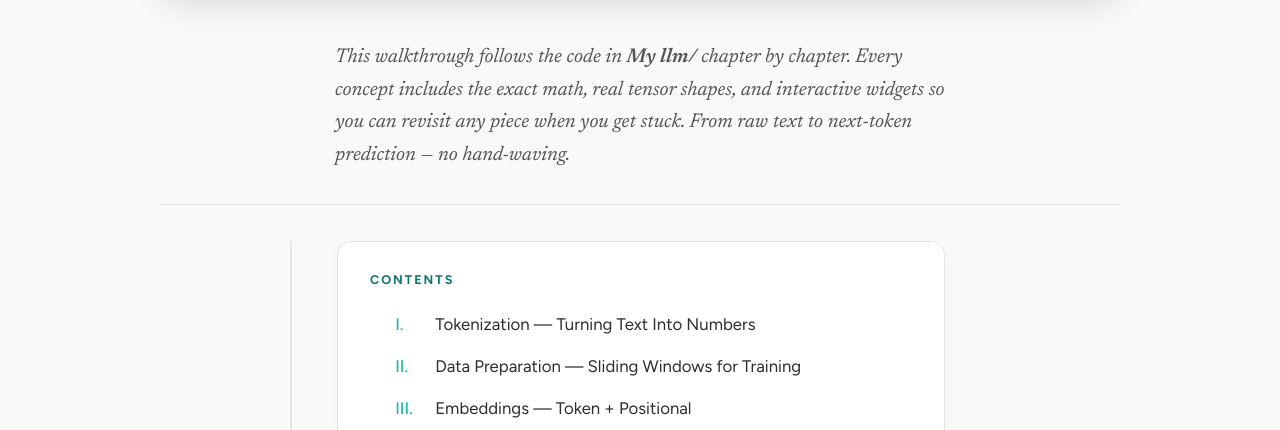
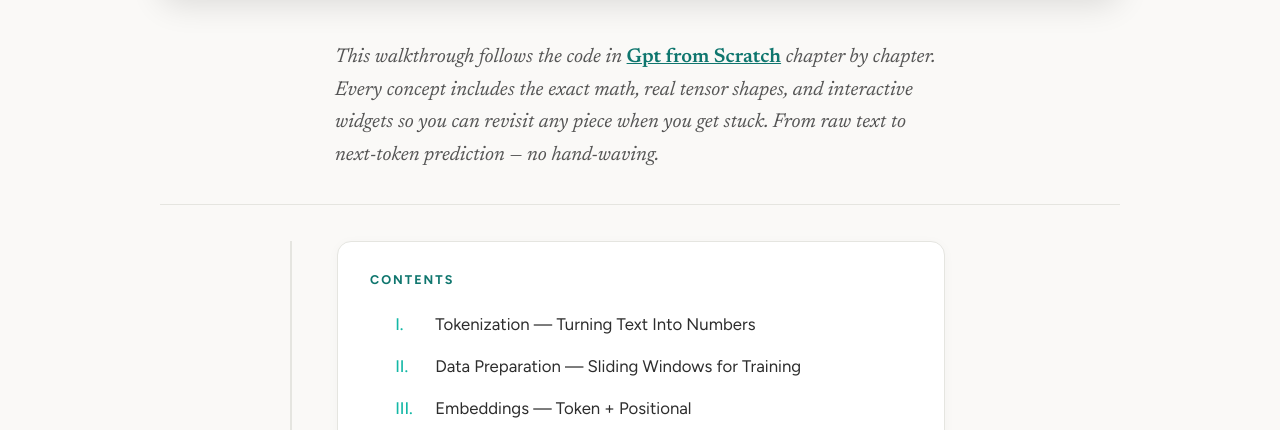
Before and after one commit to IrriDileepKumar/LearningCurve, a plain HTML site: page src/gpt-internals/index.html in a window 1280 px wide. Shown: the part 358-788 px from the top of the page. Drawn offline with Linux system fonts and the light colour scheme.

Commit message:
Link updated

```diff
--- a/src/gpt-internals/index.html
+++ b/src/gpt-internals/index.html
@@ -272,7 +272,7 @@
 </header>
 
 <div class="nutshell">
-  This walkthrough follows the code in <strong>My&nbsp;llm/</strong> chapter by chapter.
+  This walkthrough follows the code in <a href="https://github.com/IrriDileepKumar/Gpt-from-Scratch" target="_blank" style="font-weight:600; font-style:normal;">Gpt from Scratch</a> chapter by chapter.
   Every concept includes the exact math, real tensor shapes, and interactive widgets
   so you can revisit any piece when you get stuck. From raw text to next-token prediction &mdash; no hand-waving.
 </div>
@@ -313,7 +313,7 @@
   <p>In <code>simpleTokenizer.py</code>, we built a tiny hand-crafted vocabulary:</p>
 
   <div class="code-block">
-    <span class="file">My llm/chapter2/encoders/simpleTokenizer.py</span>
+    <span class="file"><a href="https://github.com/IrriDileepKumar/Gpt-from-Scratch/blob/main/chapter2/encoders/simpleTokenizer.py" target="_blank" style="color:inherit;text-decoration:none;">Gpt from Scratch / chapter2 / encoders / simpleTokenizer.py</a></span>
 <span class="cm"># vocabulary mapping</span>
 vocabulary = {<span class="str">'&lt;pad&gt;'</span>:<span class="num">0</span>, <span class="str">'&lt;unk&gt;'</span>:<span class="num">1</span>, <span class="str">'&lt;s&gt;'</span>:<span class="num">2</span>, <span class="str">'&lt;/s&gt;'</span>:<span class="num">3</span>,
               <span class="str">'hello'</span>:<span class="num">4</span>, <span class="str">','</span>:<span class="num">5</span>, <span class="str">'how'</span>:<span class="num">6</span>, <span class="str">'are'</span>:<span class="num">7</span>,
@@ -366,7 +366,7 @@ IDs:    [  1,   5,    6,    7,    8,   9 ]
   <p>A model cannot train on a big text file directly. It needs small batches of numbers with <strong>input/target pairs</strong>. The target is always the input shifted by one &mdash; <em>predict the next token</em>.</p>
 
   <div class="code-block">
-    <span class="file">My llm/chapter2/encoders/data_preparation.py</span>
+    <span class="file"><a href="https://github.com/IrriDileepKumar/Gpt-from-Scratch/blob/main/chapter2/encoders/data_preparation.py" target="_blank" style="color:inherit;text-decoration:none;">Gpt from Scratch / chapter2 / encoders / data_preparation.py</a></span>
 token_ids = tokenizer.encode(text)
 <span class="kw">for</span> i <span class="kw">in</span> range(<span class="num">0</span>, len(token_ids) - max_length, stride):
     input_ids.append(token_ids[i : i + max_length])
@@ -410,7 +410,7 @@ The model learns:
   <p>Token IDs are just arbitrary numbers. <code>nn.Embedding</code> turns each ID into a <strong>dense vector</strong> by looking up a row in a big weight matrix.</p>
 
   <div class="code-block">
-    <span class="file">My llm/chapter2/encoders/TokenEmbedding.py</span>
+    <span class="file"><a href="https://github.com/IrriDileepKumar/Gpt-from-Scratch/blob/main/chapter2/encoders/TokenEmbedding.py" target="_blank" style="color:inherit;text-decoration:none;">Gpt from Scratch / chapter2 / encoders / TokenEmbedding.py</a></span>
 vocab_size = <span class="num">50257</span>     <span class="cm"># GPT-2 tokenizer size</span>
 output_dim = <span class="num">256</span>       <span class="cm"># embedding vector length</span>
 
@@ -471,7 +471,7 @@ Position 3:  E[1464] + P[3]</div>
   <p>Attention lets each word look at every other word and decide <em>how much to listen</em>. In this simplified version, Q = K = V = the input embeddings themselves (no learned projections yet).</p>
 
   <div class="code-block">
-    <span class="file">My llm/Chapter 3 - Self Attention/simpleAttention.py</span>
+    <span class="file"><a href="https://github.com/IrriDileepKumar/Gpt-from-Scratch/blob/main/Chapter%203%20-%20Self%20Attention/simpleAttention.py" target="_blank" style="color:inherit;text-decoration:none;">Gpt from Scratch / Chapter 3 - Self Attention / simpleAttention.py</a></span>
 input_embedding = torch.tensor([
     [<span class="num">0.43</span>, <span class="num">0.15</span>, <span class="num">0.89</span>],   <span class="cm"># Your     (x1)</span>
     [<span class="num">0.55</span>, <span class="num">0.87</span>, <span class="num">0.66</span>],   <span class="cm"># journey  (x2) &lt;- query</span>
@@ -543,7 +543,7 @@ full_context_vector    = weights @ X          <span class="cm"># weighted sum (V
   <p>In simplified attention, Q = K = V (same matrix). Real transformers give each a <strong>separate learned projection</strong> so the model can learn <em>different</em> views for querying, being queried, and carrying information.</p>
 
   <div class="code-block">
-    <span class="file">My llm/Chapter 3 - Self Attention/trainableAttention.py</span>
+    <span class="file"><a href="https://github.com/IrriDileepKumar/Gpt-from-Scratch/blob/main/Chapter%203%20-%20Self%20Attention/trainableAttention.py" target="_blank" style="color:inherit;text-decoration:none;">Gpt from Scratch / Chapter 3 - Self Attention / trainableAttention.py</a></span>
 w_q = nn.Parameter(torch.rand(d_in, d_out))
 w_k = nn.Parameter(torch.rand(d_in, d_out))
 w_v = nn.Parameter(torch.rand(d_in, d_out))
@@ -630,7 +630,7 @@ Step 7:  Context = Weights @ V  shape (N, d_v)</div>
   <p>In GPT, when predicting the next token at position 3, the model must <strong>not</strong> see tokens at positions 4, 5, 6... That would be cheating. Causal attention masks the upper triangle of the score matrix with <code>-inf</code> so future tokens get zero weight after softmax.</p>
 
   <div class="code-block">
-    <span class="file">My llm/Chapter 3 - Self Attention/casualAttention.py</span>
+    <span class="file"><a href="https://github.com/IrriDileepKumar/Gpt-from-Scratch/blob/main/Chapter%203%20-%20Self%20Attention/casualAttention.py" target="_blank" style="color:inherit;text-decoration:none;">Gpt from Scratch / Chapter 3 - Self Attention / casualAttention.py</a></span>
 casual_mask = torch.triu(torch.ones(seq_len, seq_len), diagonal=<span class="num">1</span>).bool()
 scaled_attention_scores.masked_fill_(casual_mask, <span class="kw">float</span>(<span class="str">'-inf'</span>))
 attention_weights = torch.softmax(scaled_attention_scores, dim=-<span class="num">1</span>)
@@ -660,7 +660,7 @@ attention_weights = torch.softmax(scaled_attention_scores, dim=-<span class="num
   <p>One attention pass captures one kind of relationship. <strong>Multi-head attention</strong> runs several attention passes in parallel, each on a <em>slice</em> of the embedding, then concatenates the results.</p>
 
   <div class="code-block">
-    <span class="file">My llm/Chapter 4 - LLM Architecture/multiHeadAttention.py</span>
+    <span class="file"><a href="https://github.com/IrriDileepKumar/Gpt-from-Scratch/blob/main/Chapter%204%20-%20LLM%20Architecture/multiHeadAttention.py" target="_blank" style="color:inherit;text-decoration:none;">Gpt from Scratch / Chapter 4 - LLM Architecture / multiHeadAttention.py</a></span>
 self.num_heads = num_heads                          <span class="cm"># 12</span>
 self.head_dim  = dimension_in // num_heads          <span class="cm"># 768/12 = 64</span>
 
@@ -748,7 +748,7 @@ For a token vector x = [a, b, c, ..., 768 values]:
   <p><strong>BeensGPT</strong> ties everything together: embeddings, 12 transformer layers, and an output head that predicts the next token.</p>
 
   <div class="code-block">
-    <span class="file">My llm/Chapter 4 - LLM Architecture/beensGPT.py</span>
+    <span class="file"><a href="https://github.com/IrriDileepKumar/Gpt-from-Scratch/blob/main/Chapter%204%20-%20LLM%20Architecture/beensGPT.py" target="_blank" style="color:inherit;text-decoration:none;">Gpt from Scratch / Chapter 4 - LLM Architecture / beensGPT.py</a></span>
 beensGPT_config = {
     <span class="str">"vocab_size"</span>:      <span class="num">50257</span>,
     <span class="str">"context_length"</span>:  <span class="num">1024</span>,
```
